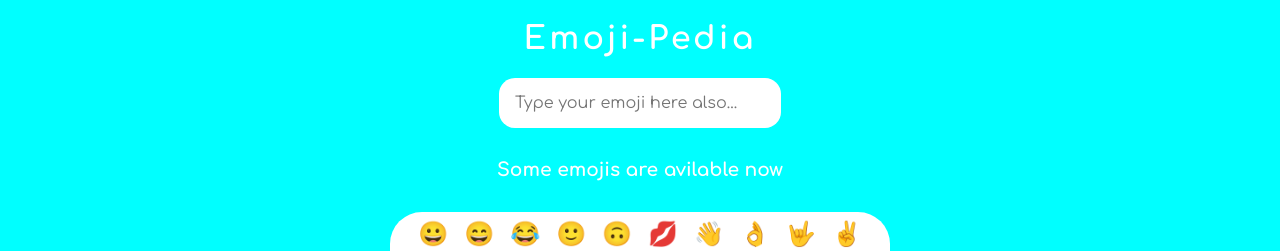
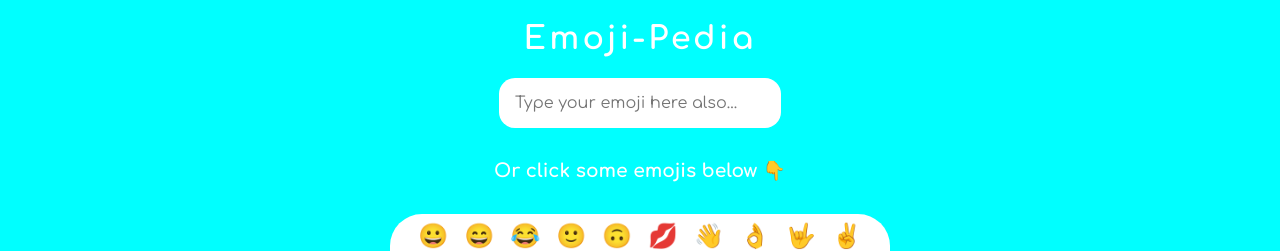
Before and after one commit to singhsduos/Emoji-Pedia, a React (Create React App) app: page / in a window 1280 px wide. Shown: the top 251 px of the page. Built offline with nearby package versions, Linux system fonts and the light colour scheme.

Commit message:
Update App.js

```diff
--- a/src/App.js
+++ b/src/App.js
@@ -563,7 +563,7 @@
       />
       <h2 id="h2">{emoji}</h2>
       <div id="space"></div>
-      <h3>Some emojis are avilable now </h3>
+      <h3>Or click some emojis below 👇 </h3>
       <div id="divEmoji">
         {dictionaryArray.map(function (data) {
           return (
```
